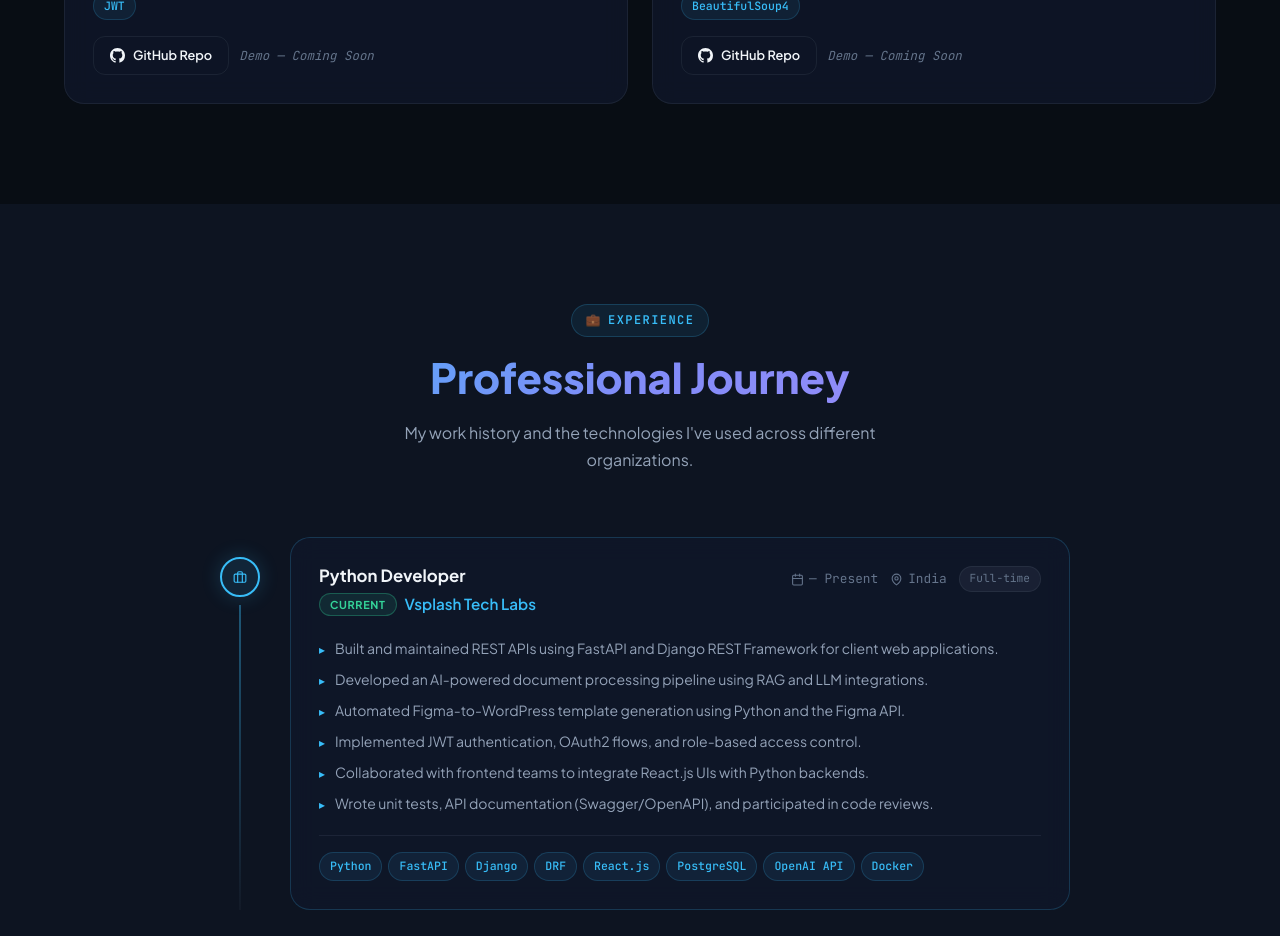
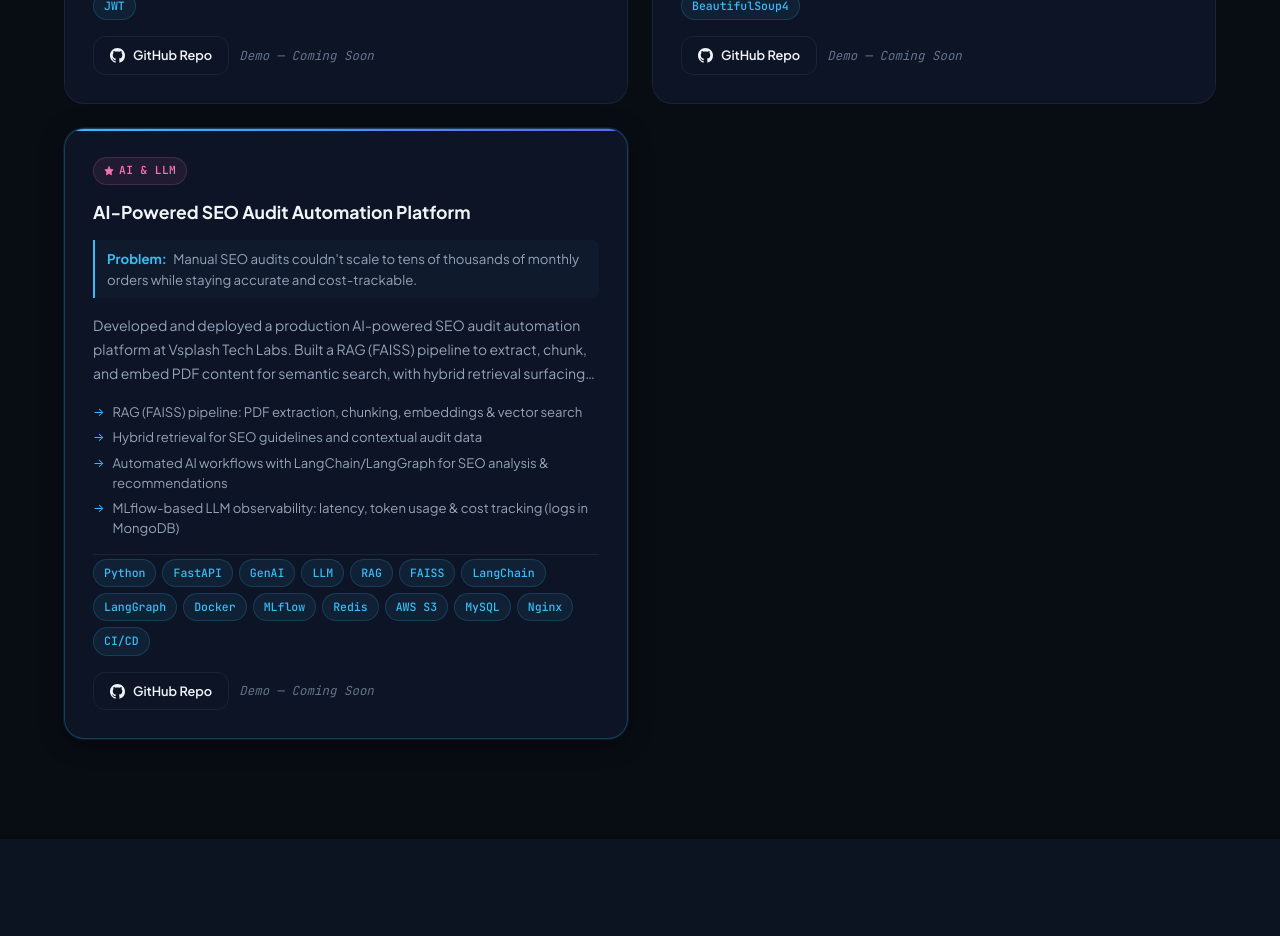
Before and after one commit to sureshrtui-source/suresh-reddy-portfolio, a React (Vite) app: page / in a window 1280 px wide. Shown: the part 4620-5556 px from the top of the page. Built offline with nearby package versions, Linux system fonts and the light colour scheme.

Commit message:
Add AI-Powered SEO Audit Automation Platform project

```diff
--- a/src/data/portfolioData.js
+++ b/src/data/portfolioData.js
@@ -194,6 +194,28 @@ export const projects = [
     demo: null,
     highlight: false,
   },
+  {
+    id: 5,
+    title: "AI-Powered SEO Audit Automation Platform",
+    category: "AI & LLM",
+    categoryColor: "#f472b6",
+    problem: "Manual SEO audits couldn't scale to tens of thousands of monthly orders while staying accurate and cost-trackable.",
+    description:
+      "Developed and deployed a production AI-powered SEO audit automation platform at Vsplash Tech Labs. Built a RAG (FAISS) pipeline to extract, chunk, and embed PDF content for semantic search, with hybrid retrieval surfacing relevant SEO guidelines to boost LLM response accuracy. Automated AI workflows built with LangChain and LangGraph analyze SEO issues, retrieve audit context, select tools/APIs, and generate recommendations. MLflow (via Docker) tracks LLM observability — latency, token usage, and execution cost — with logs persisted to MongoDB, while Redis powers async background processing and AWS S3 stores generated audit reports at scale.",
+    tech: ["Python", "FastAPI", "GenAI", "LLM", "RAG", "FAISS", "LangChain", "LangGraph", "Docker", "MLflow", "Redis", "AWS S3", "MySQL", "Nginx", "CI/CD"],
+    features: [
+      "RAG (FAISS) pipeline: PDF extraction, chunking, embeddings & vector search",
+      "Hybrid retrieval for SEO guidelines and contextual audit data",
+      "Automated AI workflows with LangChain/LangGraph for SEO analysis & recommendations",
+      "MLflow-based LLM observability: latency, token usage & cost tracking (logs in MongoDB)",
+      "Async/background processing with Redis for large-scale audit operations",
+      "AWS S3 storage for pre-audit and post-audit reports",
+      "Processes 20,000+ audit orders/month, ~240,000+ orders delivered",
+    ],
+    github: "https://github.com/Suresh-5610",
+    demo: null,
+    highlight: true,
+  },
 ];
 
 // ─── EXPERIENCE ───────────────────────────────────────────────
```
